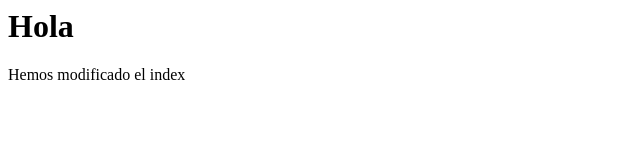
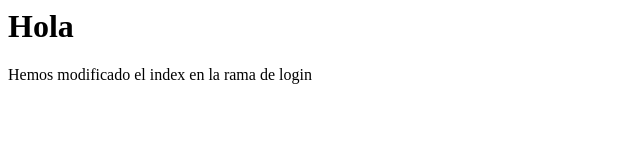
Before and after one commit to Marinab1807/PruebasHerramientas, a plain HTML site: page index.html in a window 1280 px wide. Shown: the whole page, without its empty margins (0-640 px from the left). Drawn offline with Linux system fonts and the light colour scheme.

Commit message:
Mofifiedindex added branch

```diff
--- a/index.html
+++ b/index.html
@@ -4,7 +4,7 @@
 
     <h1>Hola</h1>
     <div>
-        <p> Hemos modificado el index</p>
+        <p> Hemos modificado el index en la rama de login</p>
     </div>
 
 </body>
```
